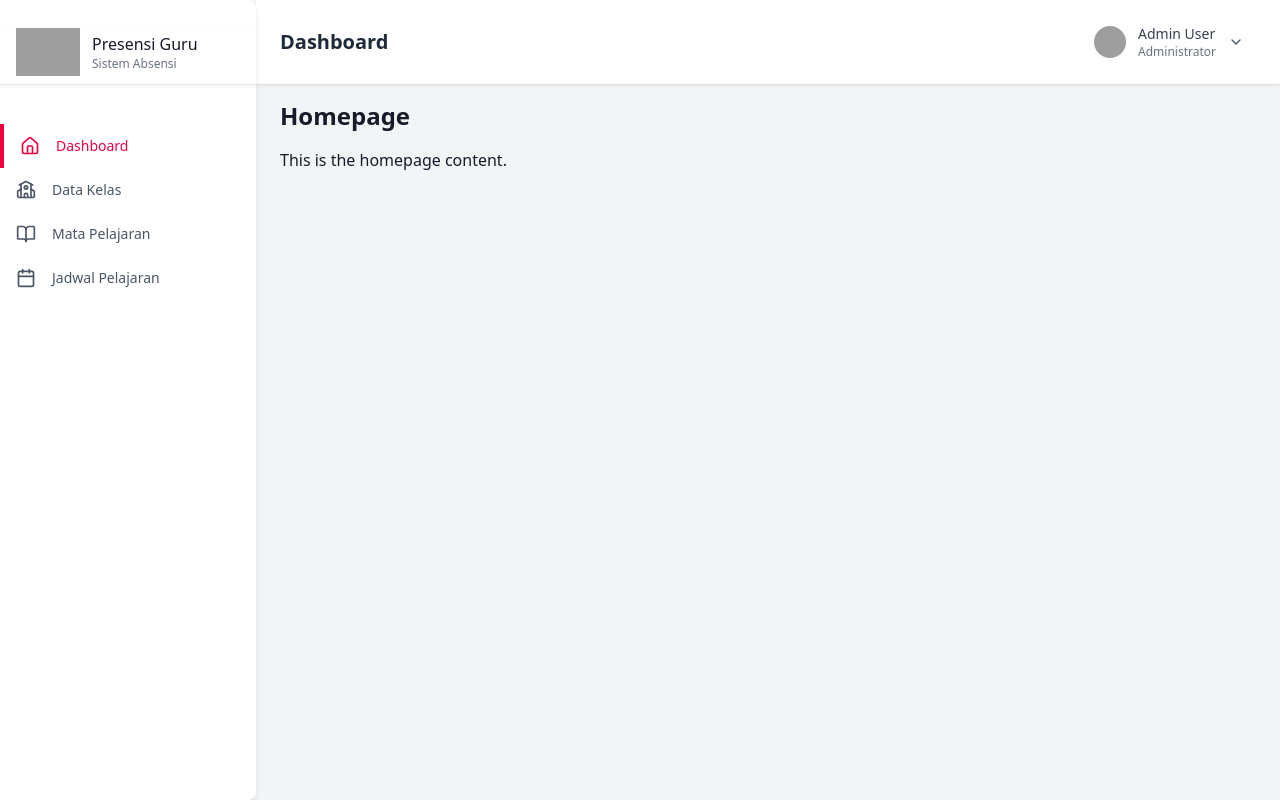
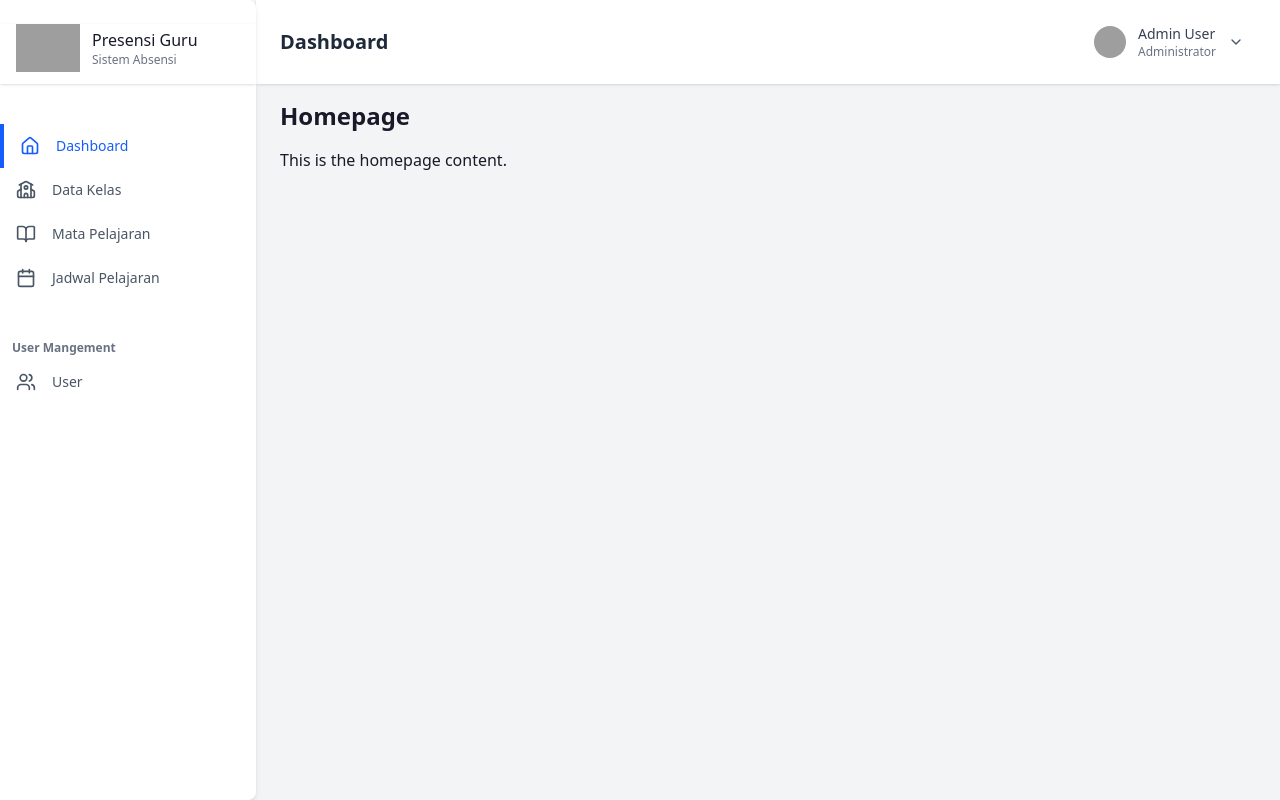
Before and after one commit to nesyaalviani/landing-presensi-guru, a Nuxt app: page / in a window 1280 px wide. Built offline with nearby package versions, Linux system fonts and the light colour scheme; grey boxes are pictures that could not be loaded.

Commit message:
feat: enhance sidebar layout and add user management section

```diff
--- a/app/layouts/default.vue
+++ b/app/layouts/default.vue
@@ -2,8 +2,8 @@
    <div class="w-screen bg-gray-100">
   <!-- Sidebar -->
   <div class="fixed left-0 top-0 h-screen w-64 z-30">
-  <div class="flex h-full flex-col overflow-y-auto rounded-br-lg rounded-tr-lg bg-white pt-5 shadow-md">
-    <div class="flex mt-2 items-center px-4 shadow-sm pb-2">
+  <div class="flex h-full flex-col overflow-y-auto rounded-br-lg rounded-tr-lg bg-white pt-4 shadow-md">
+    <div class="flex mt-2 items-center px-4 shadow-sm pb-3">
       <img class="h-12 w-auto max-w-full align-middle" src="https://media.cake.me/image/upload/s--T4D1SVbM--/c_pad,fl_png8,h_400,w_400/v1696135770/z1d2uzgbr1faa8rzwaye.png" alt="" />
       <div class="flex ml-3 flex-col">
         <h3 class="font-medium">Presensi Guru</h3>
@@ -46,6 +46,15 @@
             Jadwal Pelajaran
           </NuxtLink>
         </nav>
+
+         <span class="ml-3 mt-10 mb-2 block text-xs font-semibold text-gray-500">User Mangement</span>
+
+        <nav class="flex-1">
+          <a href="#" class="flex cursor-pointer items-center border-l-blue-600 py-2 px-4 text-sm font-medium text-gray-600 outline-none transition-all duration-100 ease-in-out hover:border-l-4 hover:border-l-blue-600 hover:text-blue-600 focus:border-l-4">
+            <Users class="mr-4 h-5 w-5 align-middle" />
+            User
+          </a>
+        </nav>
       </div>
     </div>
   </div>
@@ -86,7 +95,7 @@
 
 <script setup>
 import { ref, onMounted, computed } from 'vue'
-import { Home, School, BookOpen, Calendar, ChevronDown } from 'lucide-vue-next'
+import { Home, School, BookOpen, Calendar, ChevronDown, Users } from 'lucide-vue-next'
 
 const route = useRoute()
 
@@ -114,10 +123,10 @@ const getLinkClass = (path) => {
   const baseClasses = 'flex cursor-pointer items-center py-3 px-4 text-sm font-medium outline-none transition-all duration-100 ease-in-out'
 
   if (isActive(path)) {
-    return `${baseClasses} border-l-4 border-l-rose-600 text-rose-600 focus:border-l-4`
+    return `${baseClasses} border-l-4 border-l-blue-600 text-blue-600 focus:border-l-4`
   }
 
-  return `${baseClasses} border-l-rose-600 text-gray-600 hover:border-l-4 hover:border-l-rose-600 hover:text-rose-600 focus:border-l-4`
+  return `${baseClasses} border-l-blue-600 text-gray-600 hover:border-l-4 hover:border-l-blue-600 hover:text-blue-600 focus:border-l-4`
 }
 
 const drawerCheckbox = ref(null)
```
Also changed, not shown: 1 other file (tests, documents, lock files or other folders).
